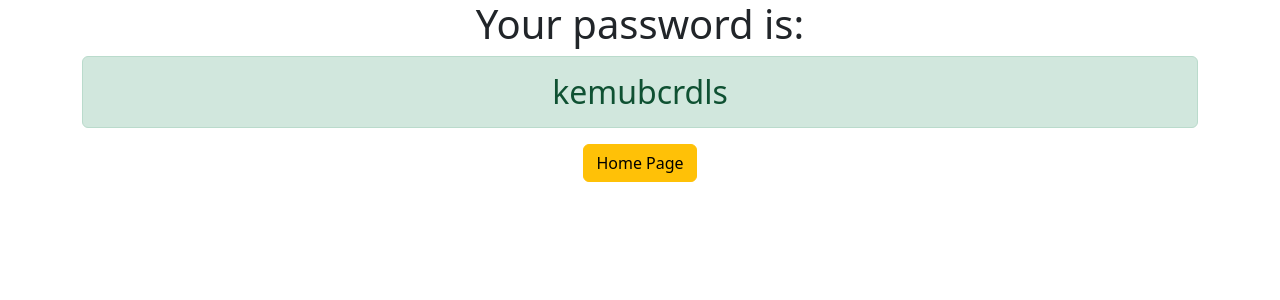
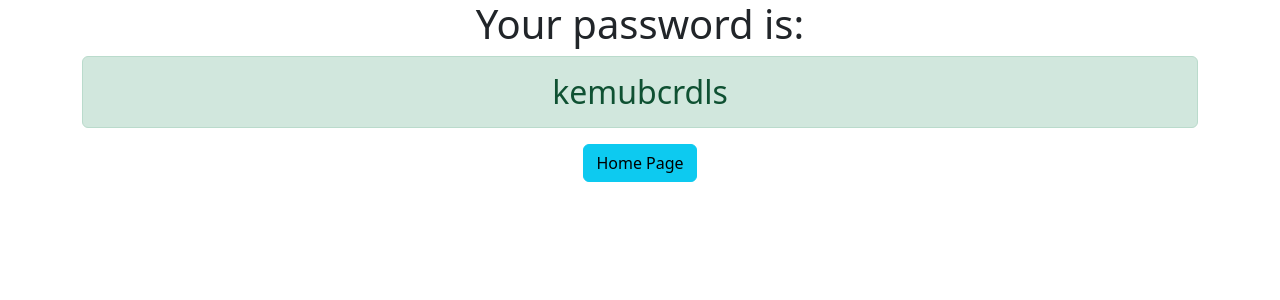
Before and after one commit to kisexx/django-password_generator, a Django app: page /password/ in a window 1280 px wide. Shown: the top 300 px of the page. Run offline with Django 4.2, Linux system fonts and the light colour scheme.

Commit message:
I made some tweaks

```diff
--- a/password_generator/generator/templates/generator/password.html
+++ b/password_generator/generator/templates/generator/password.html
@@ -11,7 +11,7 @@
     <h1>Your password is:</h1>
     <h2 class="alert alert-success">{{ password }}</h2>
     <form action="{% url 'home' %}">
-        <input type="submit" value="Home Page" class="btn btn-warning">
+        <input type="submit" value="Home Page" class="btn btn-info">
     </form>
 </div>
 </body>
--- a/password_generator/password_generator/settings.py
+++ b/password_generator/password_generator/settings.py
@@ -20,7 +20,7 @@ BASE_DIR = Path(__file__).resolve().parent.parent
 # See https://docs.djangoproject.com/en/4.1/howto/deployment/checklist/
 
 # SECURITY WARNING: keep the secret key used in production secret!
-SECRET_KEY = 'django-insecure-^0!eaaw&n=1m_3j(5ejh4!8jk5-9isrqfkiqzy+*(hvh0j+1=@'
+SECRET_KEY = 'django-insecure-^0!eaaw&n=joo1m_3j(5ejh4!8jk5-9isrqfkiqzy+*(hvh0j+1=@'
 
 # SECURITY WARNING: don't run with debug turned on in production!
 DEBUG = True
```
